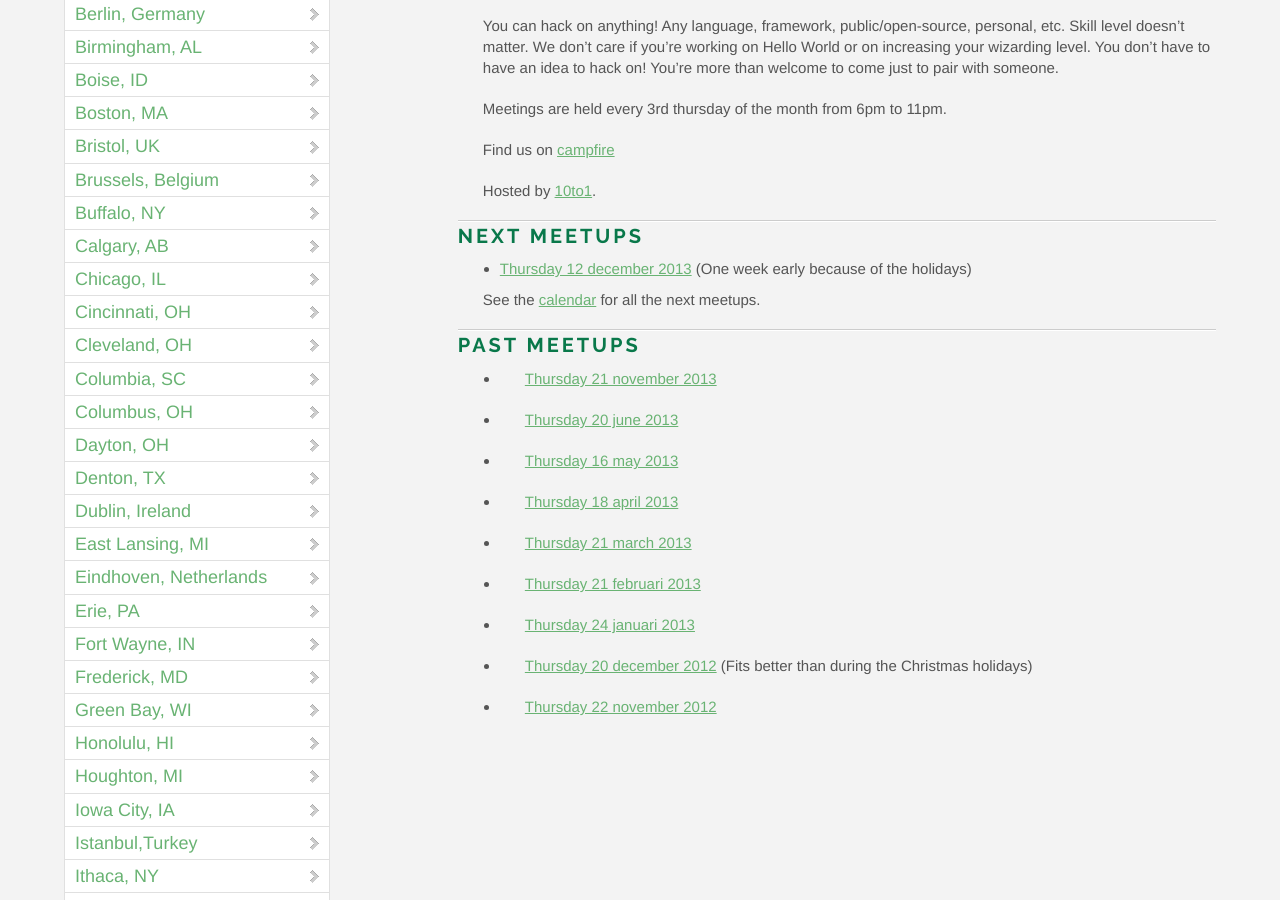
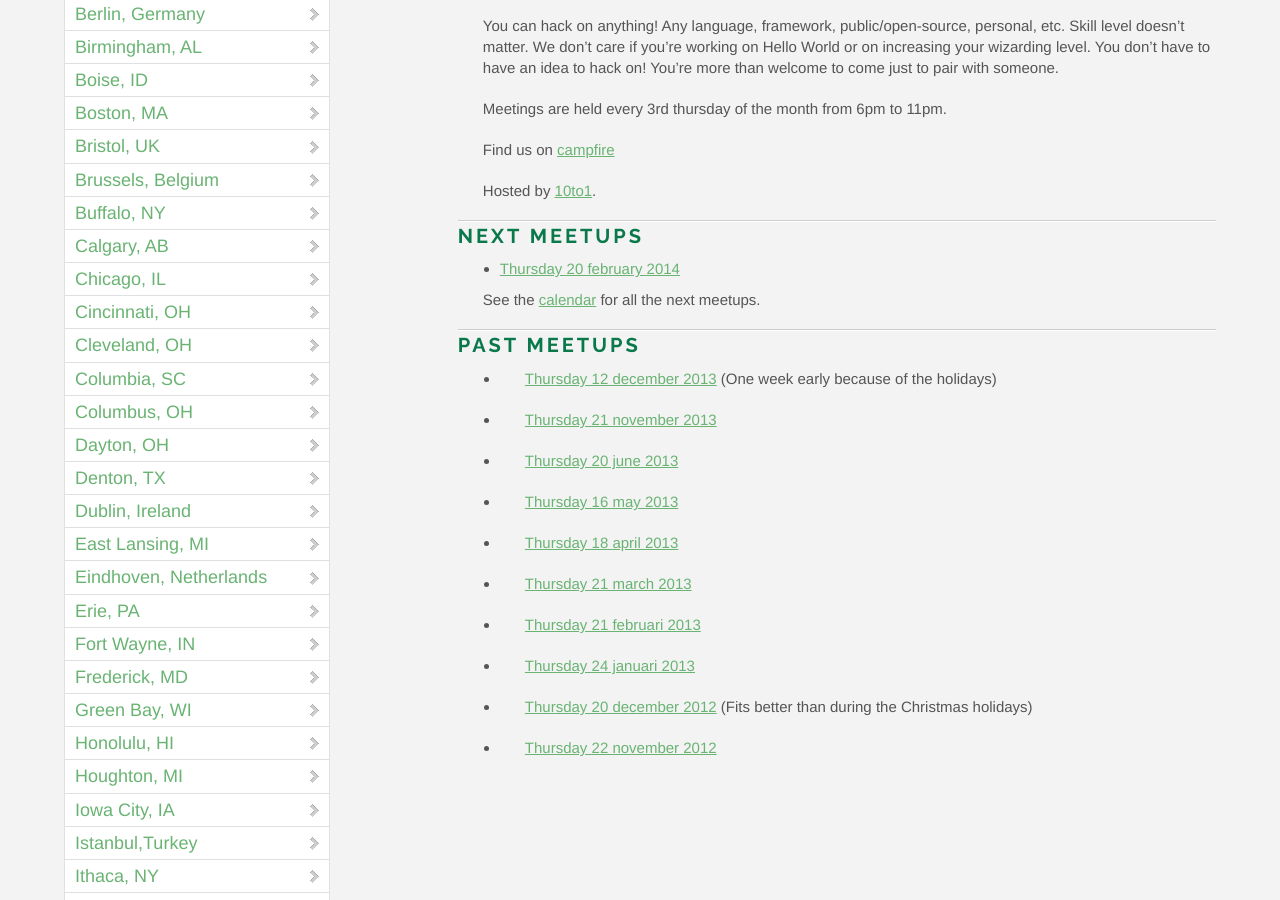
Before and after one commit to OpenHack/openhack.github.com, a Jekyll site: the page built from kontich/index.markdown, in a window 1280 px wide and 900 px high, scrolled down 550 px. Built offline with Jekyll 4.4.1, drawn with Linux system fonts in a browser that asks for light colours; nearby versions of some CDN libraries; Markdown is read by kramdown in place of the engine named in the settings; comment, search, counter and statistics services are not loaded.

Commit message:
Add feb Kontich openhack

```diff
--- a/kontich/index.markdown
+++ b/kontich/index.markdown
@@ -23,11 +23,13 @@ Hosted by [10to1](http://10to1.be).
 
 ### Next meetups
 
-- [Thursday 12 december 2013](https://plus.google.com/events/ckuuuh73g22rnn9li0eptb3ueg8) (One week early because of the holidays)
+- [Thursday 20 february 2014](https://plus.google.com/events/cl4v62prp56k22l70d660efrcvg?authkey=CIHq1fCFh6K4Rg)
 
 See the [calendar](https://www.google.com/calendar/embed?src=74bgcbj8qtbqkcdj8iggp5grdc%40group.calendar.google.com&ctz=Europe/Brussels) for all the next meetups.
 
 ### Past meetups
+
+- [Thursday 12 december 2013](https://plus.google.com/events/ckuuuh73g22rnn9li0eptb3ueg8) (One week early because of the holidays)
 
 - [Thursday 21 november 2013](https://plus.google.com/events/cunj4ep8gskbj4ee3cof9ipuubg)
 
```
